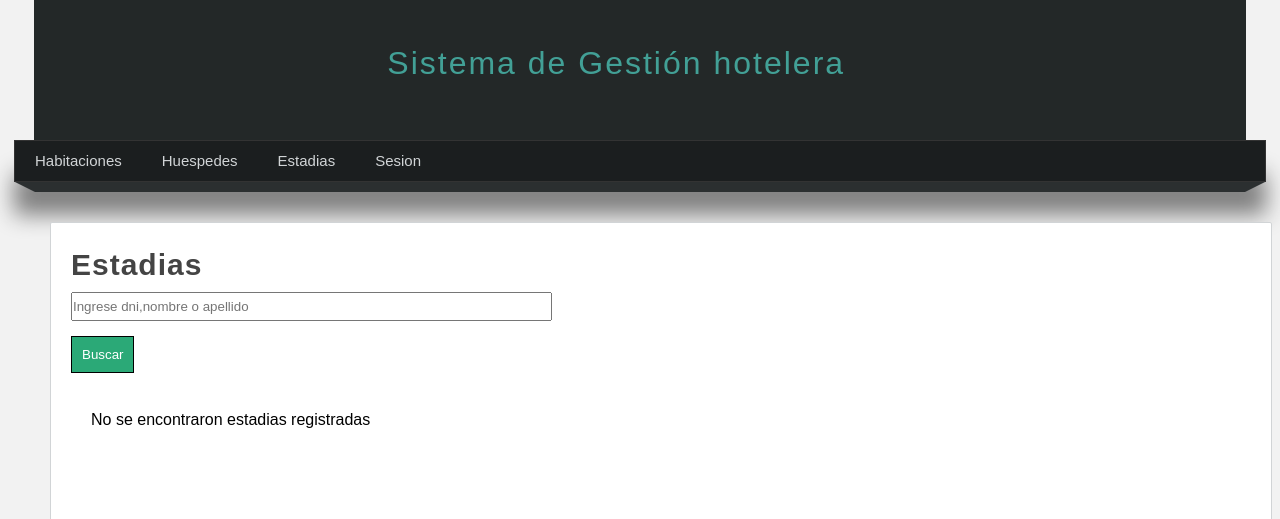
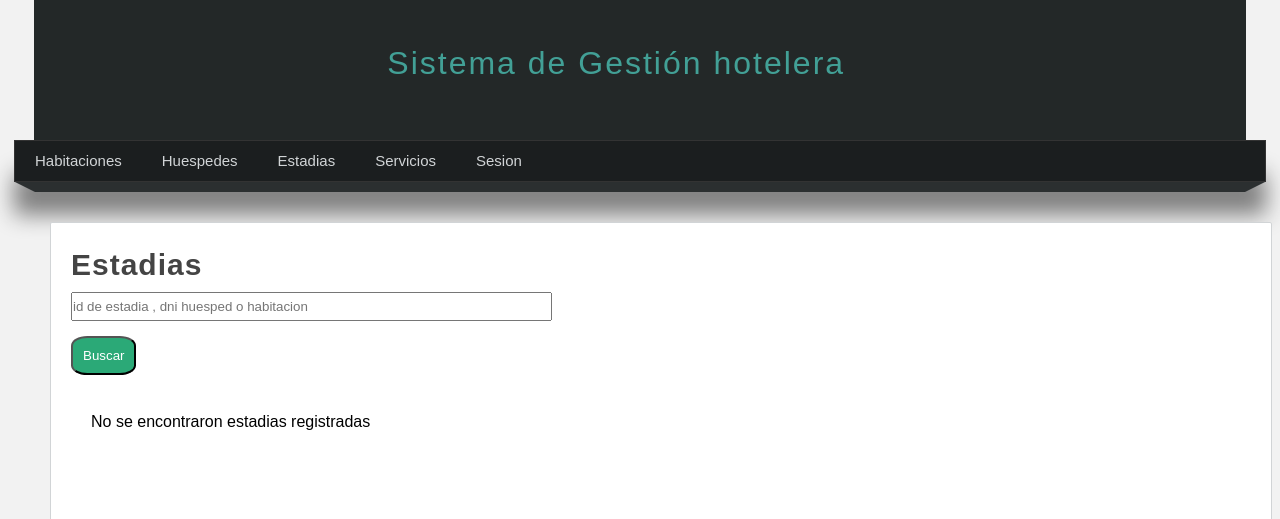
Before and after one commit to CesarPagliarini/Trabajo-de-Campo_Diploma, a Django app: page /listado_estadias/ in a window 1280 px wide. Shown: the top 519 px of the page. Run offline with Django 3.2, Linux system fonts and the light colour scheme; the visitor is signed in with stand-in values (Sample User, id 1); data that the repository does not hold is empty; some libraries are stand-ins or nearby versions.

Commit message:
Modificaciones servicios y mensjaes de error

```diff
--- a/SGHPS/settings.py
+++ b/SGHPS/settings.py
@@ -27,6 +27,7 @@ DEBUG = True
 
 ALLOWED_HOSTS = []
 
+MESSAGE_STORAGE = 'django.contrib.messages.storage.cookie.CookieStorage'
 
 # Application definition
 
@@ -40,7 +41,8 @@ INSTALLED_APPS = [
     'habitaciones.apps.HabitacionesConfig',
     'huespedes.apps.HuespedesConfig',
     'mainapp.apps.MainappConfig',
-    'servicios.apps.ServiciosConfig'
+    'servicios.apps.ServiciosConfig',
+    'mathfilters',
 ]
 
 MIDDLEWARE = [
--- a/mainapp/static/css/styles.css
+++ b/mainapp/static/css/styles.css
@@ -187,6 +187,15 @@ nav > ul > li:hover > ul > li:hover a{
     width: 15rem!important;
 }
 
+.caja2{
+    width: 8rem!important;
+}
+
+.caja3{
+    width: 3rem!important;
+    text-align: center;
+}
+
 .box form input,
 .box form label{
     display: block;
@@ -208,15 +217,40 @@ nav > ul > li:hover > ul > li:hover a{
     padding: 5px;
 }
 
+.regresar,
+a button,
+.check,
 .box form input[type="submit"],
 .box form input[type="button"],
 .box form button{
     padding: 10px;
     margin-top: 5px;
     background-color: #2ba977;
-    border: 1px solid black;
+    /*border: 1px solid black;*/
+    border-radius: 25%;
     color: white;
     transition: 300ms all;
+    /*font-weight: 600;*/
+}
+
+article .check,
+button a{
+    color: white;
+}
+
+ul article .check{
+    background-color: blue;
+}
+
+#eliminar {
+    background-color: red;
+}
+
+.mensaje{
+    font-family: 'Courier New', Courier, monospace;
+    font-weight: 600;
+    font-size: large;
+    color: red;
 }
 
 .rojo{
--- a/mainapp/templates/estadias/listado_estadias.html
+++ b/mainapp/templates/estadias/listado_estadias.html
@@ -1,4 +1,5 @@
 {% extends 'layouts/layout.html' %}
+{% load mathfilters %}
 
 {% block title %}
     {{cabecera}}
@@ -11,7 +12,7 @@
 
         {% csrf_token %}
 
-        <input type="text" placeholder="Ingrese dni,nombre o apellido" name="Buscar" value="{{ request.POST.Buscar }}" />
+        <input type="text" placeholder="id de estadia , dni huesped o habitacion" name="Buscar" value="{{ request.POST.Buscar }}" />
         <button type="submit">Buscar</button>
 
     <ul>
@@ -24,9 +25,20 @@
             <br/>
             Fecha fin: {{estadia.fecha_fin}}
             <br/>
-            Cantidad de dias: {{estadia.cantidad_dias}}
+            Cantidad de noches: {{estadia.cantidad_dias}}
             <br/>
-            <a href="{% url 'borrar_estadia' id=estadia.id_estadia %}"> Eliminar </a>
+            Habitacion: {{estadia.habitacion.nro_habitacion}}
+            <br/>
+            Tipo Habitacion: {{estadia.habitacion.tipo_habitacion.nombre}}
+            <br/>
+            Precio por noche: $ {{estadia.habitacion.tipo_habitacion.precio_por_noche}}
+            <br/>
+            Precio por estadia: $ {{estadia.habitacion.tipo_habitacion.precio_por_noche|mul:estadia.cantidad_dias}}
+            <br/>
+            <button id='eliminar' ><a href="{% url 'borrar_estadia' id=estadia.id_estadia %}">Eliminar</a></button>
+            <button><a href="{% url 'editar_estadia' id=estadia.id_estadia %}">Modificar</a></button>
+            <button class='check'><a href="{% url 'checkin-out_estadia' id=estadia.id_estadia accion="in" %}">Check-in</a></button>
+            <button class='check'><a href="{% url 'checkin-out_estadia' id=estadia.id_estadia accion="out" %}">Check-out</a></button>
         </article>
         {% empty %}
             <br/>
--- a/mainapp/templates/huespedes/listado_huespedes.html
+++ b/mainapp/templates/huespedes/listado_huespedes.html
@@ -26,8 +26,8 @@
             <br/>
             Telefono: {{huesped.telefono}}
             <br/>
-            <a href="{% url 'borrar_huesped' id=huesped.dni %}"> Eliminar </a>
-            <a href="{% url 'editar_huesped' id=huesped.dni %}"> Modificar </a>
+            <button id='eliminar'><a href="{% url 'borrar_huesped' id=huesped.dni %}"> Eliminar </a></button>
+            <button><a href="{% url 'editar_huesped' id=huesped.dni %}"> Modificar </a></button>
         </article>
         {% empty %}
             <br/>
--- a/mainapp/templates/layouts/layout.html
+++ b/mainapp/templates/layouts/layout.html
@@ -51,6 +51,17 @@
                     </ul>
                 </li>
                 <li>
+                    <a href="">Servicios</a>
+                    <ul>
+                        <li>
+                            <a href="{% url 'listado_reservas_servicios' %}">Listado de Reservas</a>
+                        </li>
+                        <li>
+                            <a href="{% url 'alta_reserva_servicio_inicio' %}">Nueva reserva</a>
+                        </li>
+                    </ul>
+                </li>
+                <li>
                     <a href="">Sesion</a>
                     <ul>
                         {% if user.is_superuser %}
@@ -83,6 +94,5 @@
     <footer>
         Sistema de Gestión hotelera, plazas y servicios - {% now 'd/m/Y  H:i:s' %}            <!--La H genera que la hora se muestre en formato de 24hs-->
     </footer>
-
 </body>
 </html>
--- a/mainapp/urls.py
+++ b/mainapp/urls.py
@@ -11,4 +11,7 @@ urlpatterns = [
     path('alta_estadia_final/<int:dia_inicio>/<int:mes_inicio>/<int:anio_inicio>/<int:dia_fin>/<int:mes_fin>/<int:anio_fin>/<int:cantidad_dias>/<int:habitacion>', views.alta_estadia_final, name='alta_estadia_final'),
     path('listado_estadias/', views.listado_estadias, name='listado_estadias'),
     path('borrar_estadia/<int:id>', views.borrar_estadia, name="borrar_estadia"),
+    path('editar_estadia/<int:id>', views.editar_estadia, name="editar_estadia"),
+    path('editar_estadia_final/<int:id>/<int:habitacion>', views.editar_estadia_final, name="editar_estadia_final"),
+    path('checkin-out_estadia/<int:id>/<str:accion>', views.checkin_checkout_estadia, name="checkin-out_estadia"),
 ]
--- a/mainapp/views.py
+++ b/mainapp/views.py
@@ -1,12 +1,15 @@
 from django.shortcuts import render, redirect, get_object_or_404, HttpResponse
 from django.contrib import messages
-from mainapp.models import Estadia
-from habitaciones.models import Habitacion
+from mainapp.models import Estadia, EstadoEstadia
+from habitaciones.models import Habitacion, EstadoHabitacion
 from .forms import RegisterForm, EstadiaForm, EstadiaFormInicial
 from django.contrib.auth import authenticate, login, logout
-from django.contrib.auth.decorators import login_required             # Exporta la funcion que atentica previo a entrar a la url
-from django.db.models import Q                                        # Clase para operar con el ORM
-from datetime import timedelta, date                                  # Necesario para operar con fecha
+# Exporta la funcion que atentica previo a entrar a la url
+from django.contrib.auth.decorators import login_required
+# Clase para operar con el ORM
+from django.db.models import Q
+# Necesario para operar con fecha
+from datetime import timedelta, date
 
 
 # Create your views here.
@@ -15,12 +18,13 @@ from datetime import timedelta, date                                  # Necesari
 
 def index(request):
 
-    return render(request,'mainapp/index.html',{
+    return render(request, 'mainapp/index.html', {
         'title': 'Inicio'
     })
 
 
-@login_required(login_url="login")                          # Requiere previa autenticación de usuario (login)
+# Requiere previa autenticación de usuario (login)
+@login_required(login_url="login")
 def register_page(request):
 
     register_form = RegisterForm()
@@ -69,10 +73,12 @@ def logout_user(request):
 @login_required(login_url='login')
 def alta_estadia_inicio(request):
 
+    mensaje = 'vacio'
     if request.method == 'POST':
         formulario = EstadiaFormInicial(request.POST)
 
-        if formulario.is_valid():                           # Verifica que los datos sean validos.
+        # Verifica que los datos sean validos.
+        if formulario.is_valid():
             data_form = formulario.cleaned_data
 
             fecha_inicial = data_form['fecha_inicio']
@@ -80,12 +86,15 @@ def alta_estadia_inicio(request):
             tipo_habitacion = data_form['tipo_habitacion']
             fecha_final = fecha_inicial + timedelta(cantidad_dias)
 
-            habitacion_obj = Habitacion.objects.filter(tipo_habitacion = tipo_habitacion).exclude(Q(estadia__fecha_inicio__lte=fecha_final) & Q(estadia__fecha_inicio__gte=fecha_inicial)).exclude(Q(estadia__fecha_fin__gte=fecha_inicial) & Q(estadia__fecha_fin__lte=fecha_final)).exclude(Q(estadia__fecha_inicio__lte=fecha_inicial) & Q(estadia__fecha_fin__gte=fecha_final)).values('nro_habitacion').first()
+            habitacion_obj = Habitacion.objects.filter(tipo_habitacion=tipo_habitacion).exclude(Q(estadia__fecha_inicio__lte=fecha_final) & Q(estadia__fecha_inicio__gte=fecha_inicial)).exclude(
+                Q(estadia__fecha_fin__gte=fecha_inicial) & Q(estadia__fecha_fin__lte=fecha_final)).exclude(Q(estadia__fecha_inicio__lte=fecha_inicial) & Q(estadia__fecha_fin__gte=fecha_final)).values('nro_habitacion').first()
 
-            if habitacion_obj :
-                habitacion = int(habitacion_obj['nro_habitacion'])                 # Obtengo , del diccionario, el dato de la habitacion
+            if habitacion_obj:
+                # Obtengo , del diccionario, el dato de la habitacion
+                habitacion = int(habitacion_obj['nro_habitacion'])
 
-                dia_inicio = fecha_inicial.day                                            # Conversion fecha inicio de date a integer para pasarla como parametro
+                # Conversion fecha inicio de date a integer para pasarla como parametro
+                dia_inicio = fecha_inicial.day
                 mes_inicio = fecha_inicial.month
                 anio_inicio = fecha_inicial.year
 
@@ -93,10 +102,10 @@ def alta_estadia_inicio(request):
                 mes_fin = fecha_final.month
                 anio_fin = fecha_final.year
 
-                #return HttpResponse(f"{dia} - {mes} - {anio} - {cantidad_dias} - {habitacion}")   # Debug
+                # return HttpResponse(f"{dia} - {mes} - {anio} - {cantidad_dias} - {habitacion}")   # Debug
                 return redirect('alta_estadia_final', dia_inicio, mes_inicio, anio_inicio, dia_fin, mes_fin, anio_fin, cantidad_dias, habitacion)
             else:
-                messages.success(request, 'No se encontraron habitaciones disponibles')
+                mensaje = 'No se encontraron habitaciones disponibles'
 
     else:
         formulario = EstadiaFormInicial()
@@ -104,7 +113,8 @@ def alta_estadia_inicio(request):
     return render(request, 'estadias/alta_estadia.html', {
         'form': formulario,
         'titulo': 'Formulario de alta de estadia - Paso 1',
-        'cabecera': 'Alta de estadia'
+        'cabecera': 'Alta de estadia',
+        'mensaje': mensaje,
     })
 
 
@@ -121,7 +131,7 @@ def alta_estadia_final(request, dia_inicio, mes_inicio, anio_inicio, dia_fin, me
                                       'estado': 1,                                  # Opcion de estado 'Reservada'
                                       })
 
-    #return HttpResponse(f"{cantidad_dias} - {habitacion}")   # Debug
+    # return HttpResponse(f"{cantidad_dias} - {habitacion}")   # Debug
     if request.method == 'POST':
         formulario = EstadiaForm(request.POST)
 
@@ -135,24 +145,24 @@ def alta_estadia_final(request, dia_inicio, mes_inicio, anio_inicio, dia_fin, me
     return render(request, 'estadias/alta_estadia.html', {
         'form': formulario,
         'titulo': 'Formulario de alta de estadia',
-        'cabecera': 'Alta Estadia'
+        'cabecera': 'Alta Estadia',
     })
 
 
 # Listar datos de estadia
 @login_required(login_url="login")
 def listado_estadias(request):
-    #solicitud = request.POST.get('Buscar')
+    solicitud = request.POST.get('Buscar')
     estadias = Estadia.objects.all()
+    if solicitud:
+        estadias = Estadia.objects.filter(
+            Q(huesped__dni__icontains=solicitud) |
+            Q(id_estadia__icontains=solicitud) |
+            Q(habitacion__nro_habitacion__icontains=solicitud)
+        ).distinct()                                              # Especifica que sean resultados diferentes
 
-    #if solicitud:
-    #    estadias = Estadia.objects.filter(
-    #        Q(dni__icontains = solicitud) |
-    #        Q(nombre__icontains = solicitud) |
-    #        Q(apellido__icontains = solicitud)
-    #    ).distinct()                                      # Especifica que sean resultados diferentes
-
-    return render(request, 'estadias/listado_estadias.html',{
+    # return HttpResponse(f"{estadias.id_estadia} - {estadias.fecha_inicio} - {estadias.fecha_fin} - {estadias.cantidad_dias} - {estadias.nro_habitacion} - {estadias.fecha_inicio}")   # Debug
+    return render(request, 'estadias/listado_estadias.html', {
         'estadias': estadias,
         'titulo': 'Estadias',
         'cabecera': 'Listados de estadias',
@@ -160,10 +170,113 @@ def listado_estadias(request):
     })
 
 
-# Borar datos de estadia
-@login_required(login_url="login")                                 # Requiere previa autenticación de usuario (login)
-def borrar_estadia(request, id):
-    estadia = get_object_or_404(Estadia, pk=id)                    # Verifica que el id que le pase exista. Si es TRUE, trae los datos de la DB
-    estadia.delete()                                               # Elimina el registro de la base de datos
+# Editar estadia
+def editar_estadia(request, id):
+
+    estadia = get_object_or_404(Estadia, pk=id)
+
+    formulario = EstadiaFormInicial(initial={'id_estadia': estadia.id_estadia, 'fecha_inicio': estadia.fecha_inicio,
+                                    'cantidad_dias': estadia.cantidad_dias, 'tipo_habitacion': estadia.habitacion.tipo_habitacion.id_tipo_habitacion})
+
+    if request.method == 'POST':
+        formulario = EstadiaFormInicial(request.POST)
+
+        # Verifica que los datos sean validos.
+        if formulario.is_valid():
+            data_form = formulario.cleaned_data
+
+            fecha_inicial = data_form['fecha_inicio']
+            tipo_habitacion = data_form['tipo_habitacion']
+            fecha_final = estadia.fecha_fin
+
+            habitacion_obj = Habitacion.objects.filter(tipo_habitacion=tipo_habitacion).exclude(Q(estadia__fecha_inicio__lte=fecha_final) & Q(estadia__fecha_inicio__gte=fecha_inicial)).exclude(
+                Q(estadia__fecha_fin__gte=fecha_inicial) & Q(estadia__fecha_fin__lte=fecha_final)).exclude(Q(estadia__fecha_inicio__lte=fecha_inicial) & Q(estadia__fecha_fin__gte=fecha_final)).values('nro_habitacion').first()
+
+            if habitacion_obj:
+                # Obtengo , del diccionario, el dato de la habitacion
+                habitacion = int(habitacion_obj['nro_habitacion'])
+
+                # return HttpResponse(f"{dia} - {mes} - {anio} - {cantidad_dias} - {habitacion}")   # Debug
+                return redirect('editar_estadia_final', estadia.id_estadia, habitacion)
+            else:
+                messages.success(
+                    request, 'No se encontraron habitaciones disponibles')
+
+    return render(request, 'estadias/alta_estadia.html', {
+        'form': formulario,
+        'titulo': 'Formulario de alta de estadia - Paso 1',
+        'cabecera': 'Alta de estadia',
+    })
+
+
+@login_required(login_url='login')
+def editar_estadia_final(request, id, habitacion):
+    try:
+        estadia = Estadia.objects.get(pk=id)
+        habitacion_obj = Habitacion.objects.get(pk=habitacion)
+    except Estadia.DoesNotExist:
+        estadia = None
+        messages.success(request, 'No existe la estadia')
+
+    if request.method == 'POST':
+        formulario = EstadiaForm(request.POST, instance=estadia)
+
+        if formulario.is_valid():
+            estadia = formulario.save()
+            # Actualizo el campo de la habitacion
+            estadia.habitacion = habitacion_obj
+            estadia.save()
+
+            return redirect('listado_estadias')
+        else:
+            messages.success(request, 'Fracaso la edicion')
+    else:
+        formulario = EstadiaForm(instance=estadia)
+
+    return render(request, 'estadias/alta_estadia.html', {
+        'form': formulario,
+        'titulo': 'Edicion de estadia',
+        'cabecera': 'Modificacion de estadia',
+        'mensaje': 'La estadia que intente modificar no existe'
+    })
+
+# Check-in / Check-out
+
+
+@login_required(login_url="login")
+def checkin_checkout_estadia(request, id, accion):
+
+    # Busca la instancia de estadia correpondiente
+    estadia = Estadia.objects.get(pk=id)
+    # Obtiene la instancia de habitacion asociada
+    habitacion = Habitacion.objects.get(pk=estadia.habitacion.nro_habitacion)
+
+    if accion == 'in':
+        # Obtiene la instancia de estado de habitacion correspondiente
+        estado_estadia = EstadoEstadia.objects.get(pk='2')
+        # Obtiene la instancia del estado de habitacion correcto (Ocupada)
+        estado_habitacion = EstadoHabitacion.objects.get(pk='3')
+    else:
+        estado_estadia = EstadoEstadia.objects.get(pk='3')
+        estado_habitacion = EstadoHabitacion.objects.get(pk='1')
+
+    # Asigna el valor al campo 'estado' del objeto
+    estadia.estado = estado_estadia
+    habitacion.estado = estado_habitacion
+    # Guarda el objeto en la base de datos
+    estadia.save()
+    habitacion.save()
 
     return redirect('listado_estadias')
+
+
+# Borar datos de estadia
+# Requiere previa autenticación de usuario (login)
+@login_required(login_url="login")
+def borrar_estadia(request, id):
+    # Verifica que el id que le pase exista. Si es TRUE, trae los datos de la DB
+    estadia = get_object_or_404(Estadia, pk=id)
+    # Elimina el registro de la base de datos
+    estadia.delete()
+
+    return redirect('listado_estadias')
--- a/servicios/admin.py
+++ b/servicios/admin.py
@@ -26,6 +26,11 @@ class ReservaServicioAdmin(admin.ModelAdmin):
         return obj.estado.estado
     get_estado.short_description = 'estado'
 
+    def save_model(self, request, obj, form, change):
+       if not obj.user_id:
+           obj.user_id = request.user.id                   # Si no trae el id de usuario, le asigna el del usuario actual (Logueado)
+       obj.save()                                          # Guarda el objeto del usuario
+
 admin.site.register(Servicio, ServicioAdmin)
 admin.site.register(EstadoReserva, EstadoReservaAdmin)
 admin.site.register(ReservaServicio, ReservaServicioAdmin)
--- a/servicios/models.py
+++ b/servicios/models.py
@@ -40,6 +40,7 @@ class ReservaServicio(models.Model):
     updated_at = models.DateTimeField(auto_now=True, verbose_name='modificado')
     estado = models.ForeignKey(EstadoReserva, verbose_name='estado', on_delete=models.CASCADE)
     estadia = models.ForeignKey(Estadia, verbose_name='estadia', on_delete=models.CASCADE)
+    servicio = models.ForeignKey(Servicio, verbose_name='servicio', on_delete=models.CASCADE)
     user = models.ForeignKey(User, null=False, editable=False, verbose_name='usuario', on_delete=models.CASCADE)
 
     class Meta:
--- a/servicios/urls.py
+++ b/servicios/urls.py
@@ -1,5 +1,9 @@
 from django.urls import path
+from . import views
 
 urlpatterns = [
-
+    path('listado_reservas_servicios/', views.listado_reservas_servicios, name='listado_reservas_servicios'),
+    path('borrar_reserva_servicio/<int:id>', views.borrar_reserva_servicio, name="borrar_reserva_servicio"),
+    path('alta_reserva_servicio_inicio/', views.alta_reserva_inicio, name='alta_reserva_servicio_inicio'),
+    path('alta_reserva_servicio_final/<int:id_estadia>/<int:dia>/<int:mes>/<int:anio>/<int:id_servicio>', views.alta_reserva_servicio_final, name='alta_reserva_servicio_final'),
 ]
```
Also changed, not shown: mainapp/forms.py (+25 -2 lines), mainapp/templates/servicios/alta_reserva_servicio.html (added, +24 -0 lines), mainapp/templates/servicios/listado_reservas_servicios.html (added, +37 -0 lines), servicios/forms.py (added, +48 -0 lines), servicios/views.py (+130 -1 lines), mainapp/templates/estadias/alta_estadia.html (line endings or trailing spaces), servicios/migrations/0003_reservaservicio_servicio.py (added).
